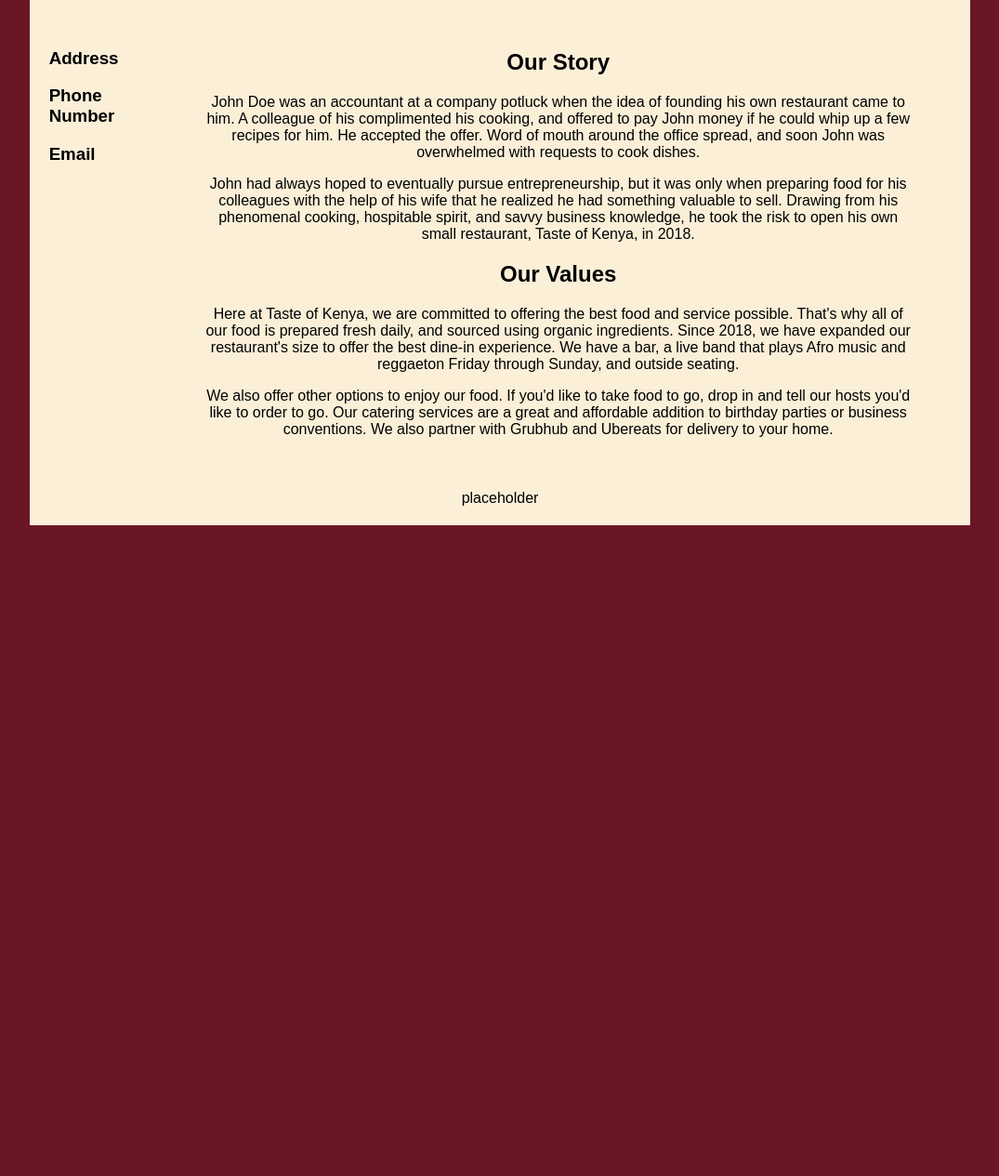
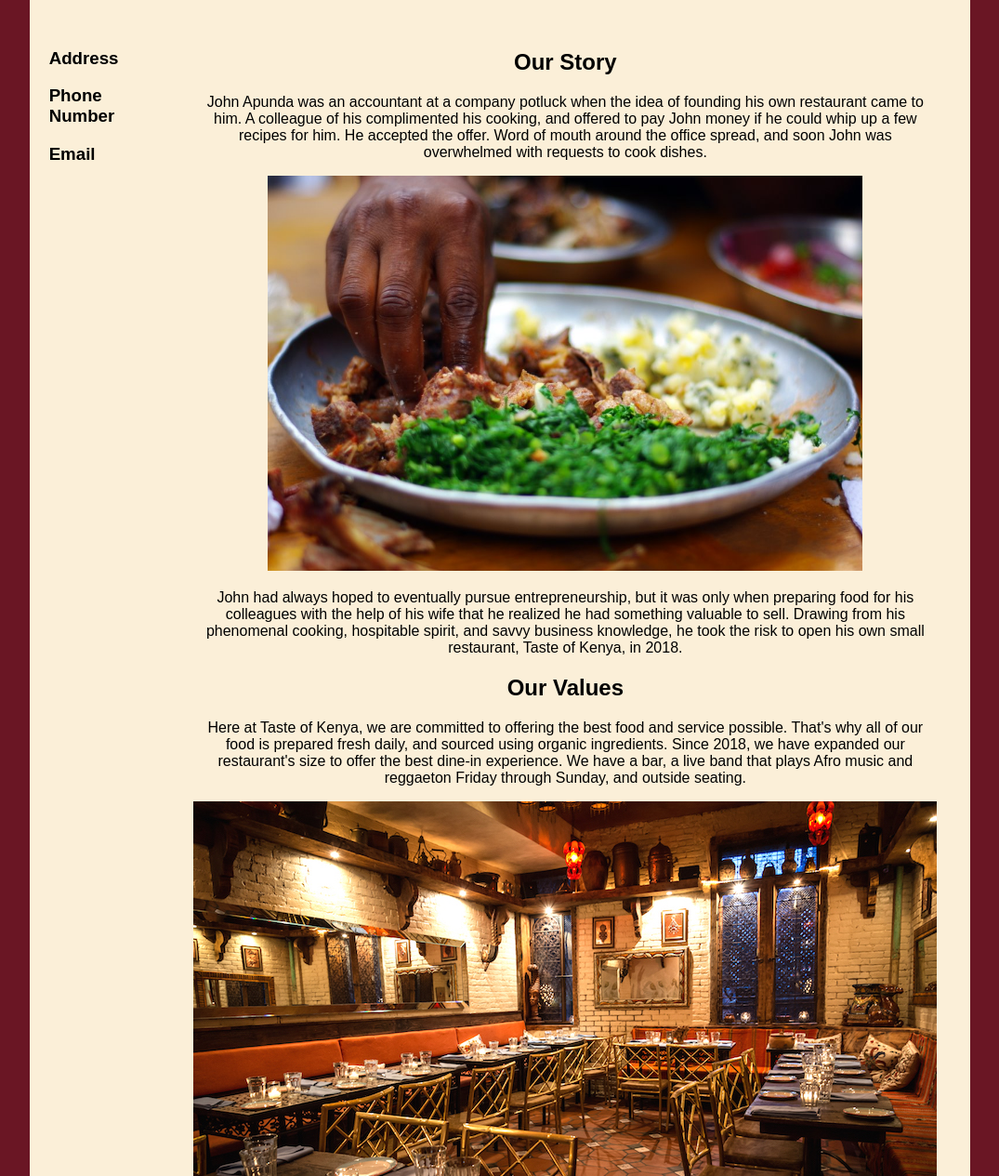
Before and after one commit to berenypanda/taste-of-kenya, a plain HTML site: page pages/about.html in a window 1280 px wide. Shown: the part 255-1520 px from the top of the page at 93% size, without its empty margins (102-1177 px from the left). Before the commit the page ends 828 px from the top, so only its background shows below. Drawn offline with Linux system fonts and the light colour scheme.

Commit message:
Add images to about page

```diff
--- a/kenya.css
+++ b/kenya.css
@@ -72,6 +72,7 @@ footer {
 }
 .pictures {
     text-align:center;
+    overflow:hidden;
 }
 
 @media only screen and (max-width:768px) {
--- a/pages/about.html
+++ b/pages/about.html
@@ -29,13 +29,19 @@
         </aside>
         <main>
             <h2>Our Story</h2>
-                <p>John Doe was an accountant at a company potluck when the idea of founding his own restaurant came to him. A colleague of his complimented his cooking, and offered to pay John money if he could whip up a few recipes for him. He accepted the offer. Word of mouth around the office spread, and soon John was overwhelmed with requests to cook dishes.
+                <p>John Apunda was an accountant at a company potluck when the idea of founding his own restaurant came to him. A colleague of his complimented his cooking, and offered to pay John money if he could whip up a few recipes for him. He accepted the offer. Word of mouth around the office spread, and soon John was overwhelmed with requests to cook dishes.
                 </p>
+                <div class="pictures">
+                <img src="../images/hand.jpg" width="80%" height="80%" alt="person eating kenyan food">
+                </div>
                 <p>John had always hoped to eventually pursue entrepreneurship, but it was only when preparing food for his colleagues with the help of his wife that he realized he had something valuable to sell. Drawing from his phenomenal cooking, hospitable spirit, and savvy business knowledge, he took the risk to open his own small restaurant, Taste of Kenya, in 2018.
                 </p>
             <h2>Our Values</h2>
                 <p>Here at Taste of Kenya, we are committed to offering the best food and service possible. That's why all of our food is prepared fresh daily, and sourced using organic ingredients. Since 2018, we have expanded our restaurant's size to offer the best dine-in experience. We have a bar, a live band that plays Afro music and reggaeton Friday through Sunday, and outside seating.
                 </p>
+                <div class="pictures">
+                <img src="../images/interior.jpg" alt="restaurant interior">
+                </div>
                 <p>We also offer other options to enjoy our food. If you'd like to take food to go, drop in and tell our hosts you'd like to order to go. Our catering services are a great and affordable addition to birthday parties or business conventions. We also partner with Grubhub and Ubereats for delivery to your home.</p>
         </main>
         </div>
```
Also changed, not shown: images/hand.jpg (added).
